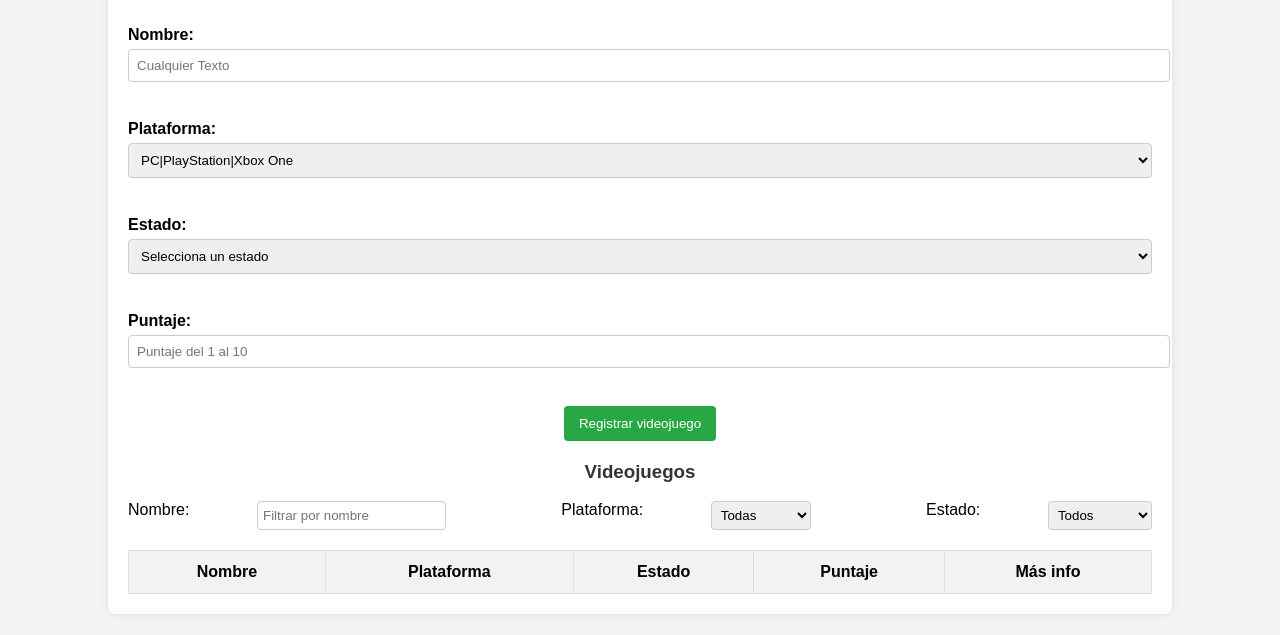
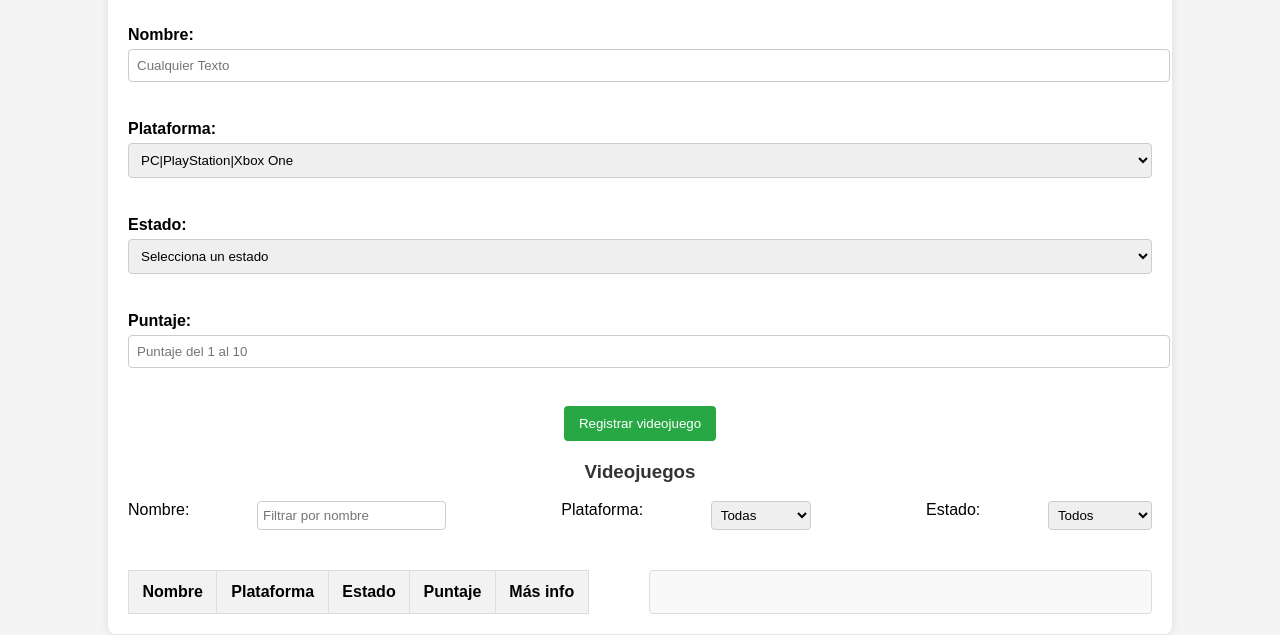
Before and after one commit to brunnoce/TP-Lab3, a plain HTML site: page index.html in a window 1280 px wide. Shown: the part 165-800 px from the top of the page. Drawn offline with nearby package versions, Linux system fonts and the light colour scheme.

Commit message:
Pequeñas correcciones, agregado de tabla

```diff
--- a/index.html
+++ b/index.html
@@ -57,6 +57,8 @@
                     <option value="Completado">Completado</option>
                 </select>
             </div>
+            <div class="containerInfo">
+                <div class="tabla">
                     <table>
                         <thead>
                             <tr>
@@ -78,6 +80,11 @@
                         </tbody>
                     </table>
                 </div>
+                <div class="divVerMas">
+
+                </div>
+            </div>
+        </div>
     </div>
 
     <script src="main.js"></script>
--- a/main.js
+++ b/main.js
@@ -53,10 +53,7 @@ const app = Vue.createApp({
                 this.errores.push("Debe seleccionar un estado.");
                 comprobado = false;
             }
-            if (this.nuevoVideojuego.puntaje === '') {
-                this.errores.push("Debe asignar un puntaje.");
-                comprobado = false;
-            }
+
             return comprobado;
         }
     }
--- a/style.css
+++ b/style.css
@@ -1,7 +1,3 @@
-/* style.css */
-
-/* Existing styles */
-
 body {
     font-family: Arial, sans-serif;
     background-color: #f4f4f4;
@@ -86,6 +82,7 @@ tr:hover {
 .errores {
     color: #ff0000;
     padding: 10px;
+    border: 1px solid #ff0000;
     border-radius: 4px;
     margin-top: 10px;
     width: 100%;
@@ -110,3 +107,20 @@ tr:hover {
     border-radius: 4px;
     border: 1px solid #ccc;
 }
+
+.containerInfo {
+    display: flex;
+    justify-content: space-between;
+}
+
+.tabla, .divVerMas {
+    width: 45%;
+}
+
+.divVerMas {
+    margin-top: 20px;
+    border: 1px solid #ddd;
+    padding: 20px;
+    border-radius: 4px;
+    background-color: #f9f9f9;
+}
```
Lines whose indentation alone changed are shown as unchanged.
